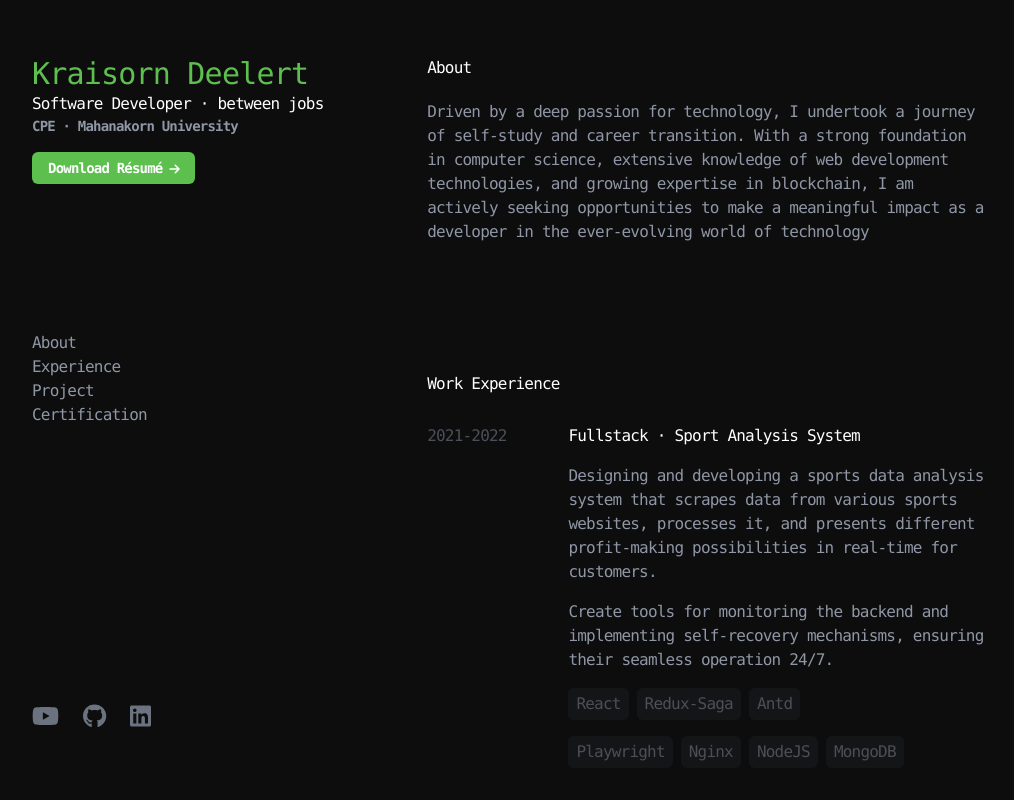
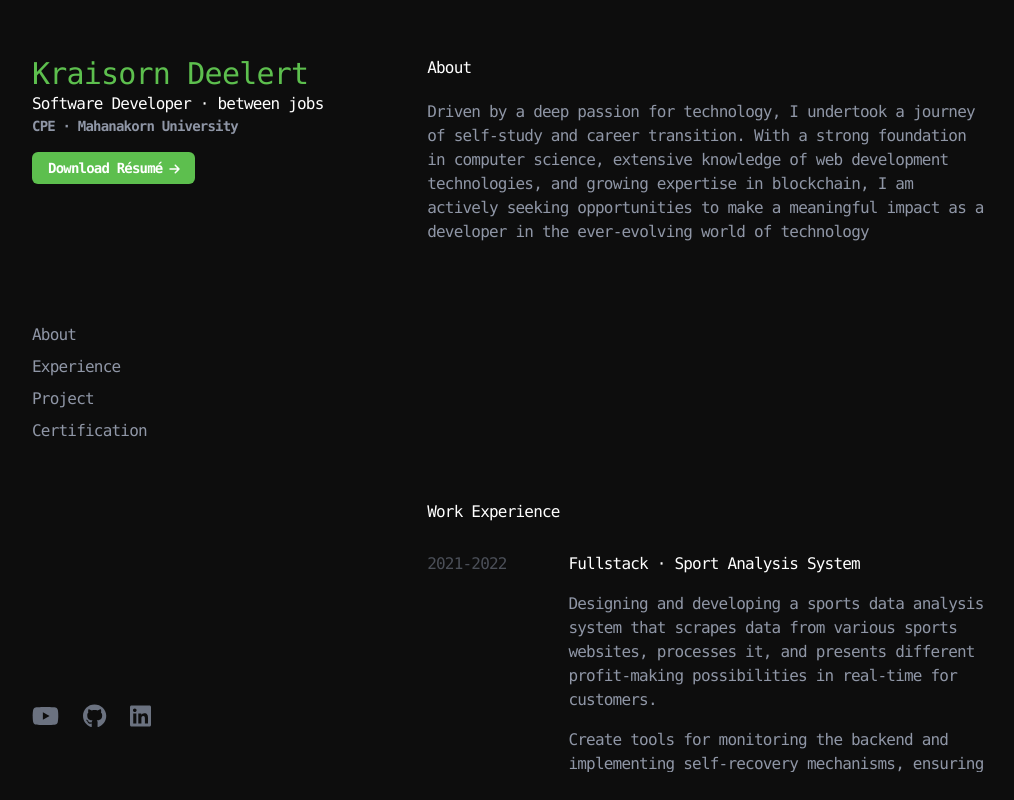
Before and after one commit to tOxicV4p0r/portfolio-v2, a React (Create React App) app: page / in a window 1280 px wide. Shown: the whole page, without its empty margins (124-1138 px from the left). Built offline with nearby package versions, Linux system fonts and the light colour scheme.

Commit message:
add animation

```diff
--- a/src/App.js
+++ b/src/App.js
@@ -35,7 +35,7 @@ function App() {
       if (offetTop <= OFFSET_Y) {
         if (offetTop + (height / 2) > OFFSET_Y) {
           setCurrectSection(el.sectionId)
-          console.log(el.sectionId)
+          // console.log(el.sectionId)
         }
       }
     }
@@ -49,7 +49,7 @@ function App() {
           {isLg && <NavContent data={data} section={currectSection} />}
           <Contact />
         </div>
-        <div className="w-full overflow-y-scroll no-scrollbar grid gap-32" onScroll={handleScroll}>
+        <div className="w-full overflow-y-scroll no-scrollbar grid gap-32 lg:gap-64" onScroll={handleScroll}>
           <About />
           {/* <Skill /> */}
           <Experience />
--- a/src/components/NavContent/index.js
+++ b/src/components/NavContent/index.js
@@ -1,3 +1,6 @@
+import { faArrowRight } from "@fortawesome/free-solid-svg-icons";
+import { FontAwesomeIcon } from "@fortawesome/react-fontawesome";
+
 function NavContent({ data, section }) {
     const handleClick = (anchor) => {
         const id = `${anchor}-section`;
@@ -12,15 +15,15 @@ function NavContent({ data, section }) {
 
     return (
         <section className="space-y-5">
-            <div className="">
+            <div className="space-y-2">
                 {
                     data.sections.map((e, i) => (
                         <div
                             key={i}
                             onClick={() => handleClick(e.sectionId)}
-                            className={`${section == e.sectionId ? "text-white" : ""}`}
+                            className={`${section == e.sectionId ? "text-white" : ""} cursor-pointer`}
                         >
-                            {e.title}
+                            <FontAwesomeIcon icon={faArrowRight} className={`${section == e.sectionId ? "" : "hidden"} new-arrow`} /> <span className="ease-in duration-300">{e.title}</span>
                         </div>
                     ))
                 }
--- a/src/index.css
+++ b/src/index.css
@@ -22,15 +22,35 @@ code {
 
 @layer utilities {
   @variants responsive {
+
     /* Hide scrollbar for Chrome, Safari and Opera */
     .no-scrollbar::-webkit-scrollbar {
-        display: none;
+      display: none;
     }
 
     /* Hide scrollbar for IE, Edge and Firefox */
     .no-scrollbar {
-        -ms-overflow-style: none;  /* IE and Edge */
-        scrollbar-width: none;  /* Firefox */
+      -ms-overflow-style: none;
+      /* IE and Edge */
+      scrollbar-width: none;
+      /* Firefox */
     }
   }
 }
+
+@keyframes append-animate {
+  from {
+    transform: translateX(-100%);
+    opacity: 0;
+  }
+
+  to {
+    transform: translateX(0%);
+    opacity: 1;
+  }
+}
+
+/* animate when add element */
+.new-arrow {
+  animation: append-animate .5s ease-in;
+}
```
